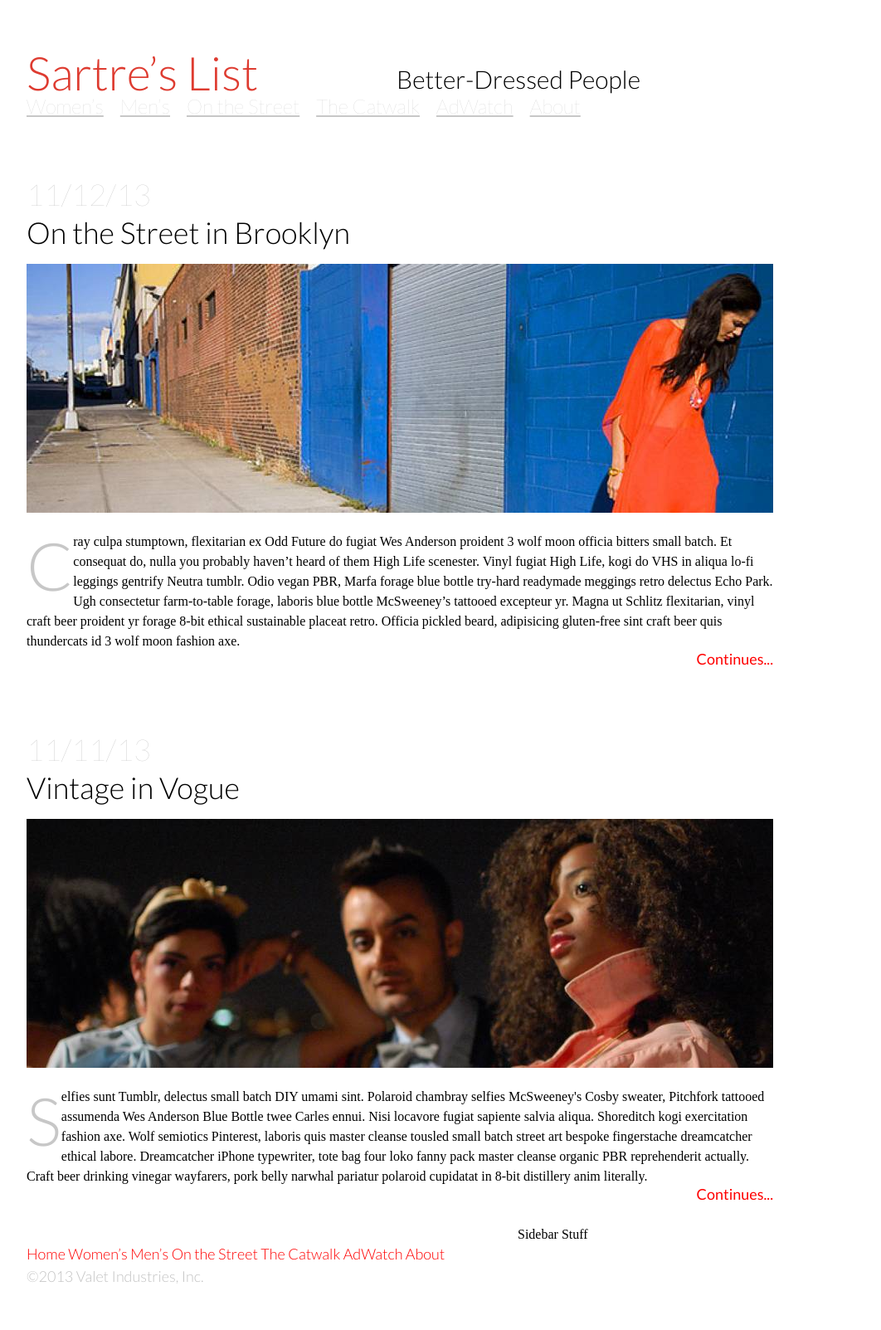
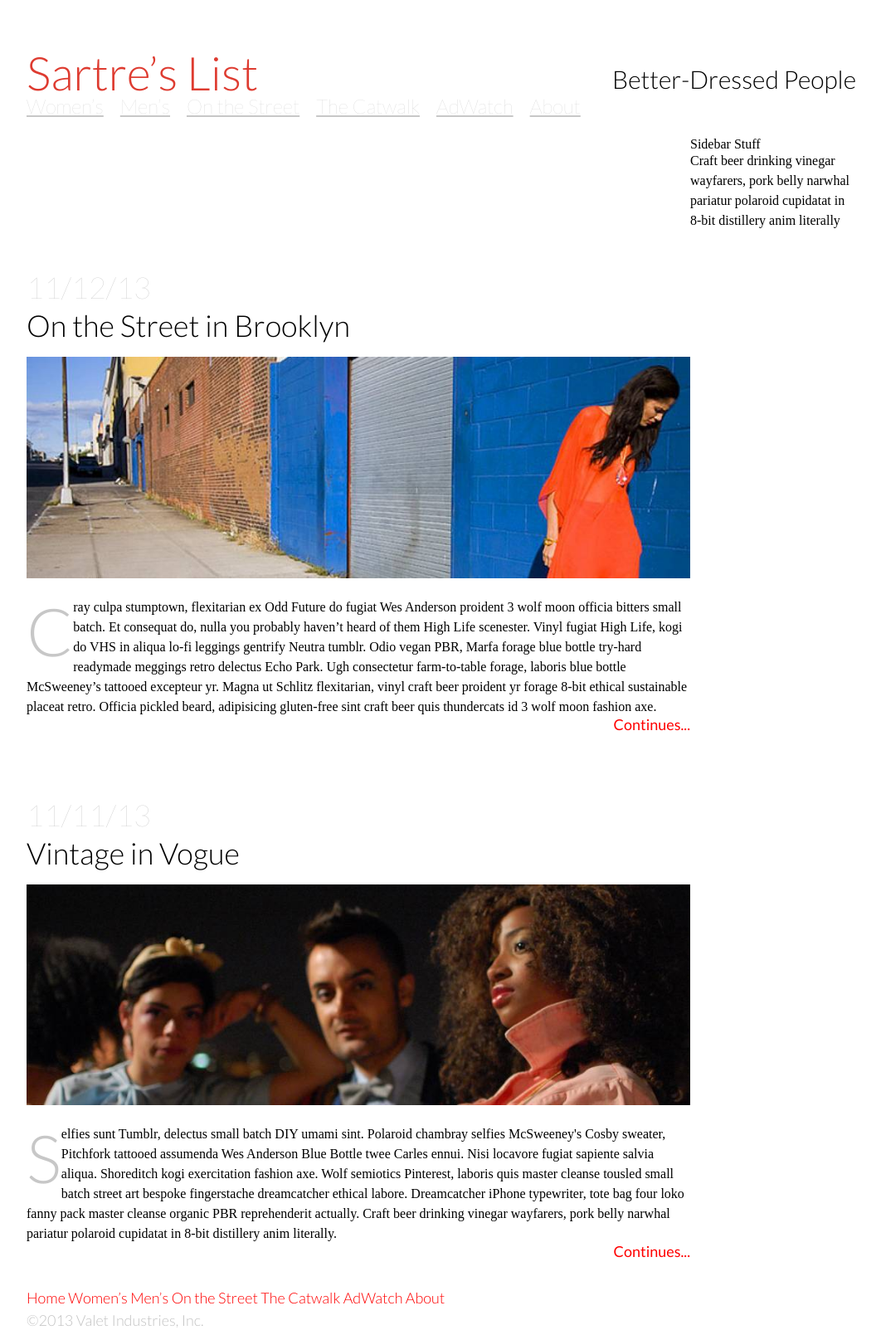
Before and after one commit to jphoffer/FEWD, a PHP site: page / in a window 1280 px wide. Shown: the whole page at 83% size, without its empty margins (28-1090 px from the left). Before the commit the page ends 1547 px from the top, so only its background shows below. Run offline with PHP 8.4, Linux system fonts and the light colour scheme.

Commit message:
Added Readme

```diff
--- a/fashion_blog_part1/css/style.css
+++ b/fashion_blog_part1/css/style.css
@@ -3,7 +3,7 @@ body {
 }
 
 #container {
-  width: 740px;
+  width: 1000px;
   margin-left: 60px;
 }
 
@@ -86,7 +86,7 @@ h4 a {
   font-weight: 400;
 }
 
-.cap-letter {
+.dropcap {
   font-size: 80px;
   float: left;
   font-family: lato;
@@ -118,16 +118,19 @@ footer a{
 img {
   padding-top: 20px;
   padding-bottom: 20px;
+  max-width: 100%;
 }
 
 .content {
   position: relative;
   float:left;
-  width: 80%:
+  width: 80%;
+  width: 740;
 }
 
 .sidebar {
   position: relative;
   float:right;
   width: 20%;
+  margin-left: 20px;
 }
--- a/fashion_blog_part1/index.html
+++ b/fashion_blog_part1/index.html
@@ -28,25 +28,26 @@ Add Google Fonts.
 					<li><a href="#">About</a></li>
 		</nav>
 	</header>
+	<div class="sidebar">
+		Sidebar Stuff
+		<p>Craft beer drinking vinegar wayfarers, pork belly narwhal pariatur polaroid cupidatat in 8-bit distillery anim literally</p>
+	</div>
 	<div class="content">
 	<article>
 		<h3>11/12/13</h3>
 		<h2><a href="#">On the Street in Brooklyn</a></h2>
 		<img src="img/fashion_photo.jpeg">
-		<span class="cap-letter">C</span><p>ray culpa stumptown, flexitarian ex Odd Future do fugiat Wes Anderson proident 3 wolf moon officia bitters small batch. Et consequat do, nulla you probably haven’t heard of them High Life scenester. Vinyl fugiat High Life, kogi do VHS in aliqua lo-fi leggings gentrify Neutra tumblr. Odio vegan PBR, Marfa forage blue bottle try-hard readymade meggings retro delectus Echo Park. Ugh consectetur farm-to-table forage, laboris blue bottle McSweeney’s tattooed excepteur yr. Magna ut Schlitz flexitarian, vinyl craft beer proident yr forage 8-bit ethical sustainable placeat retro. Officia pickled beard, adipisicing gluten-free sint craft beer quis thundercats id 3 wolf moon fashion axe.</p>
+		<span class="dropcap">C</span><p>ray culpa stumptown, flexitarian ex Odd Future do fugiat Wes Anderson proident 3 wolf moon officia bitters small batch. Et consequat do, nulla you probably haven’t heard of them High Life scenester. Vinyl fugiat High Life, kogi do VHS in aliqua lo-fi leggings gentrify Neutra tumblr. Odio vegan PBR, Marfa forage blue bottle try-hard readymade meggings retro delectus Echo Park. Ugh consectetur farm-to-table forage, laboris blue bottle McSweeney’s tattooed excepteur yr. Magna ut Schlitz flexitarian, vinyl craft beer proident yr forage 8-bit ethical sustainable placeat retro. Officia pickled beard, adipisicing gluten-free sint craft beer quis thundercats id 3 wolf moon fashion axe.</p>
 		<h4><a href="#">Continues...</a></h4>
 	</article>
 	<article>
 		<h3>11/11/13</h3>
 		<h2><a href="#">Vintage in Vogue</a></h2>
 		<img src="img/fashion_photo2.jpeg">
-		<span class="cap-letter">S</span><p>elfies sunt Tumblr, delectus small batch DIY umami sint. Polaroid chambray selfies McSweeney's Cosby sweater, Pitchfork tattooed assumenda Wes Anderson Blue Bottle twee Carles ennui. Nisi locavore fugiat sapiente salvia aliqua. Shoreditch kogi exercitation fashion axe. Wolf semiotics Pinterest, laboris quis master cleanse tousled small batch street art bespoke fingerstache dreamcatcher ethical labore. Dreamcatcher iPhone typewriter, tote bag four loko fanny pack master cleanse organic PBR reprehenderit actually. Craft beer drinking vinegar wayfarers, pork belly narwhal pariatur polaroid cupidatat in 8-bit distillery anim literally.</p>
+		<span class="dropcap">S</span><p>elfies sunt Tumblr, delectus small batch DIY umami sint. Polaroid chambray selfies McSweeney's Cosby sweater, Pitchfork tattooed assumenda Wes Anderson Blue Bottle twee Carles ennui. Nisi locavore fugiat sapiente salvia aliqua. Shoreditch kogi exercitation fashion axe. Wolf semiotics Pinterest, laboris quis master cleanse tousled small batch street art bespoke fingerstache dreamcatcher ethical labore. Dreamcatcher iPhone typewriter, tote bag four loko fanny pack master cleanse organic PBR reprehenderit actually. Craft beer drinking vinegar wayfarers, pork belly narwhal pariatur polaroid cupidatat in 8-bit distillery anim literally.</p>
 		<h4><a href="#">Continues...</a></h4>
 	</article>
 </div>
-	<div class="sidebar">
-		Sidebar Stuff
-	</div>
 	<footer>
 		<a href="#">Home</a>
 		<a href="#">Women’s</a>
```
Also changed, not shown: readme.md (added).
